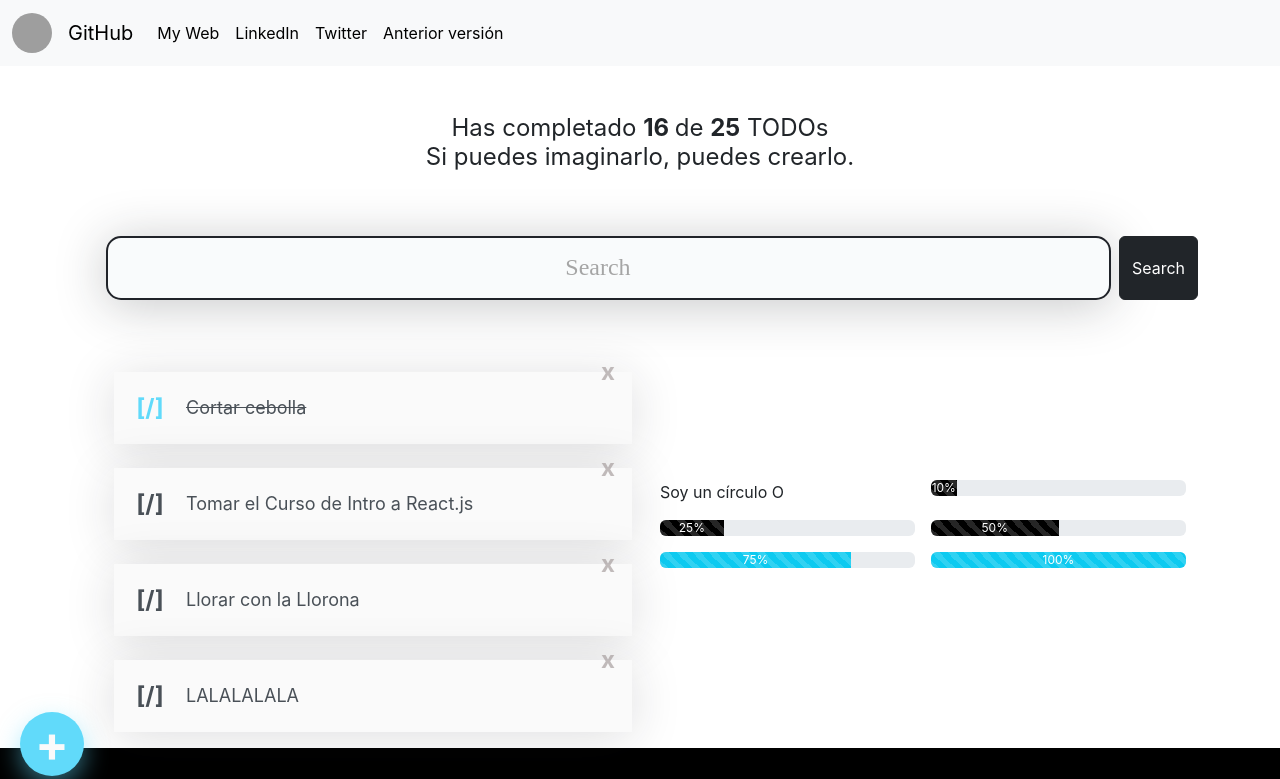
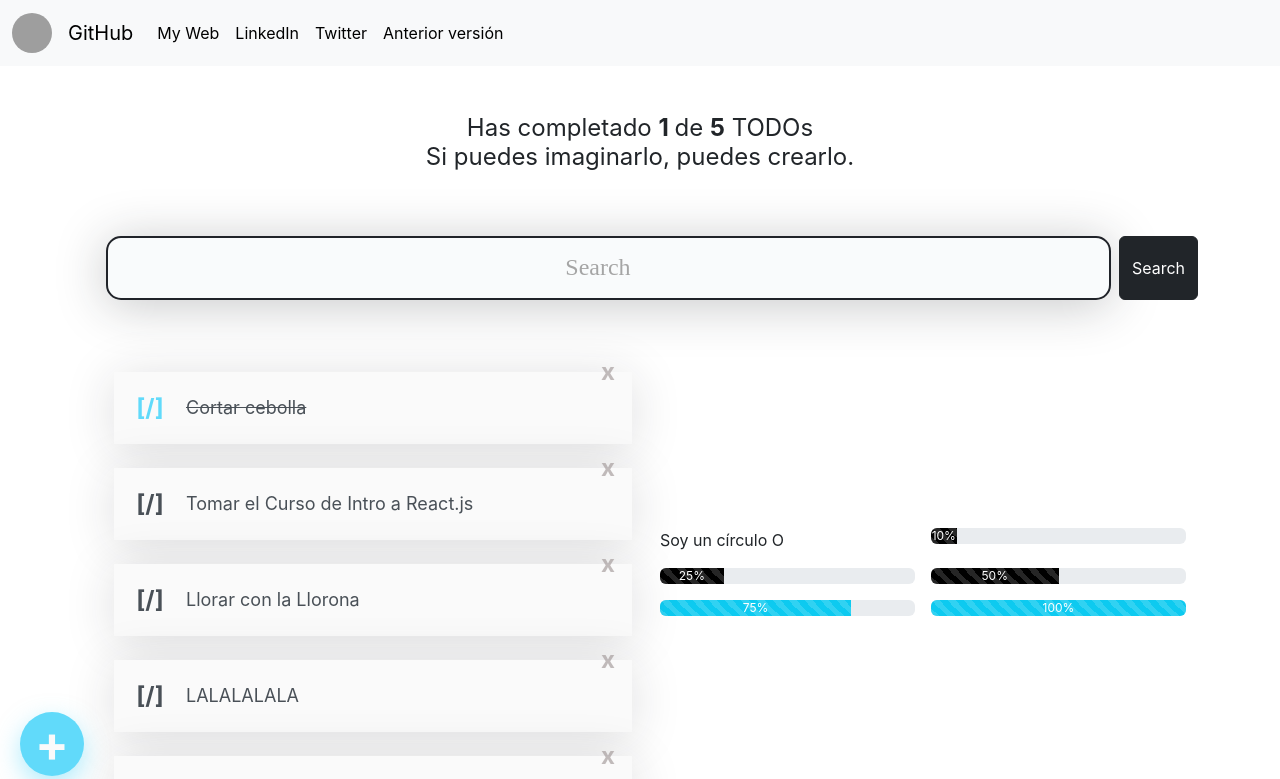
Before and after one commit to platzi/curso-react-intro, a React (Create React App) app: page / in a window 1280 px wide. Shown: the top 779 px of the page. Built offline with nearby package versions, Linux system fonts and the light colour scheme; grey boxes are pictures that could not be loaded.

Commit message:
estados derivados

```diff
--- a/src/App.js
+++ b/src/App.js
@@ -14,6 +14,7 @@ const defaultTodos = [
   { text: 'Tomar el Curso de Intro a React.js', completed: false },
   { text: 'Llorar con la Llorona', completed: false },
   { text: 'LALALALALA', completed: false },
+  { text: 'LALA', completed: false },
 ];
 
 const frasesMotivacionales = [
@@ -38,11 +39,20 @@ const frasesMotivacionales = [
 ];
 
 function App() {
-  //TodoSearch
+  //TodoSearch input
   const [searchValue, setSearchValue] = React.useState(''); //estado inicia en '' y se va actualizar
   console.log(searchValue);
 
-  //TodoCounter
+  //TodoCounter P1 has completado N de N TODOs
+  const [todos, setTodos] = React.useState(defaultTodos);
+
+  const completedTodos = todos.filter(
+    todo=> !!todo.completed //me va a indicar solo si es verdadero
+    ).length; //esto solo me dara el total de los todos completados
+
+    const totalTodos = todos.length;
+
+  //TodoCounter P2 Frases random
   const [motivationalPhrase, setMotivationalPhrase] = React.useState(''); //actual y atualización
   const generateRandomMotivationalPhrase = () => {//función con la actualización la frase random
     const randomPhrase = frasesMotivacionales[Math.floor(Math.random() * frasesMotivacionales.length)];
@@ -57,7 +67,11 @@ function App() {
     // Ract.Fragments = <> </>
     <>
       <Nadvar/>
-      <TodoCounter completed={16} total={25} motivationalPhrase={motivationalPhrase} /> {/*aqui se pasa la actualización */}
+      <TodoCounter
+      completed={completedTodos}
+      total={totalTodos}
+      motivationalPhrase={motivationalPhrase}
+      />
       <TodoSearch
         searchValue={searchValue}
         setSearchValue={setSearchValue}
```
